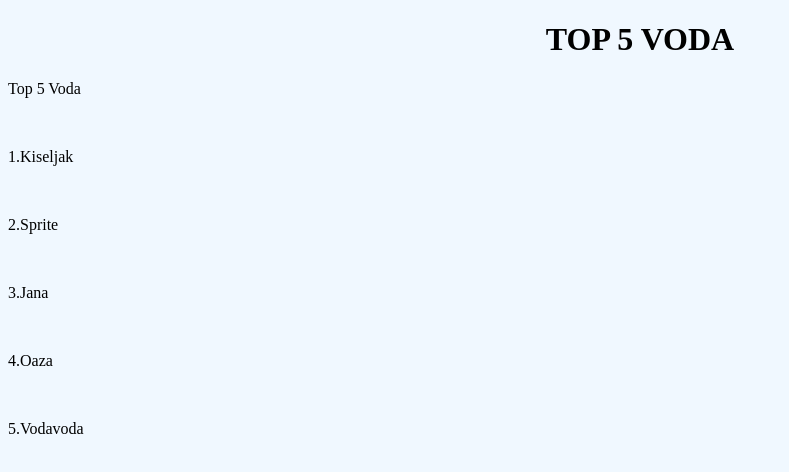
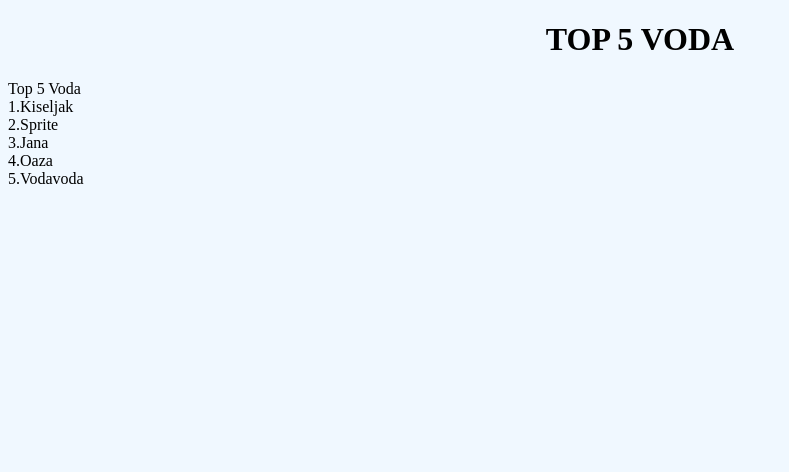
Before and after one commit to hkodzid/the-veb-pejg-of-maj-krijejson, a plain HTML site: page index.html in a window 1280 px wide. Shown: the whole page, without its empty margins (0-789 px from the left). Drawn offline with Linux system fonts and the light colour scheme.

Commit message:
makno neke stvri iz cssa

```diff
--- a/stajl.css
+++ b/stajl.css
@@ -1,9 +1,3 @@
 h1{text-align: center;}
 
 html{background-color: aliceblue;}
-
-.grid-container {
-    display: grid;
-    column-gap: 50px;
-    row-gap: 50px;
-}
```
